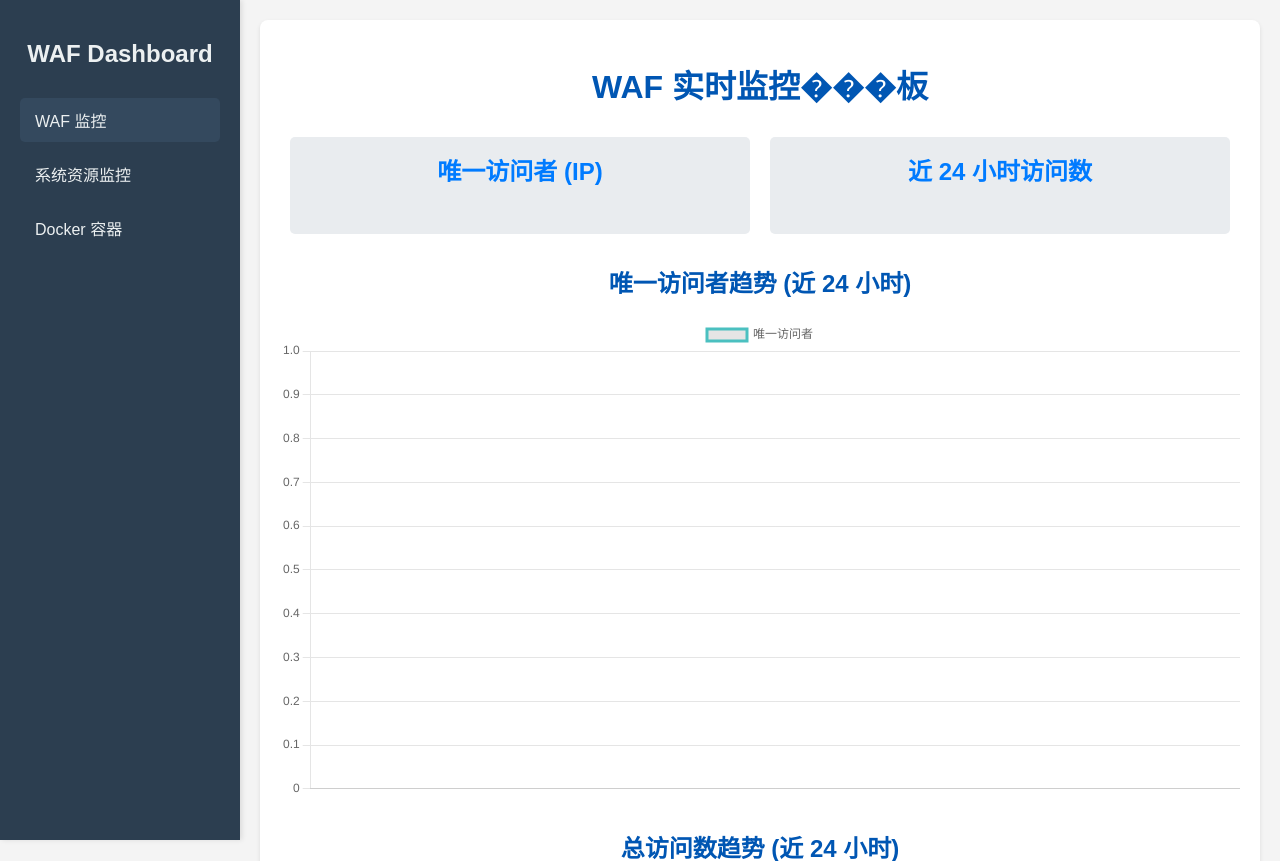
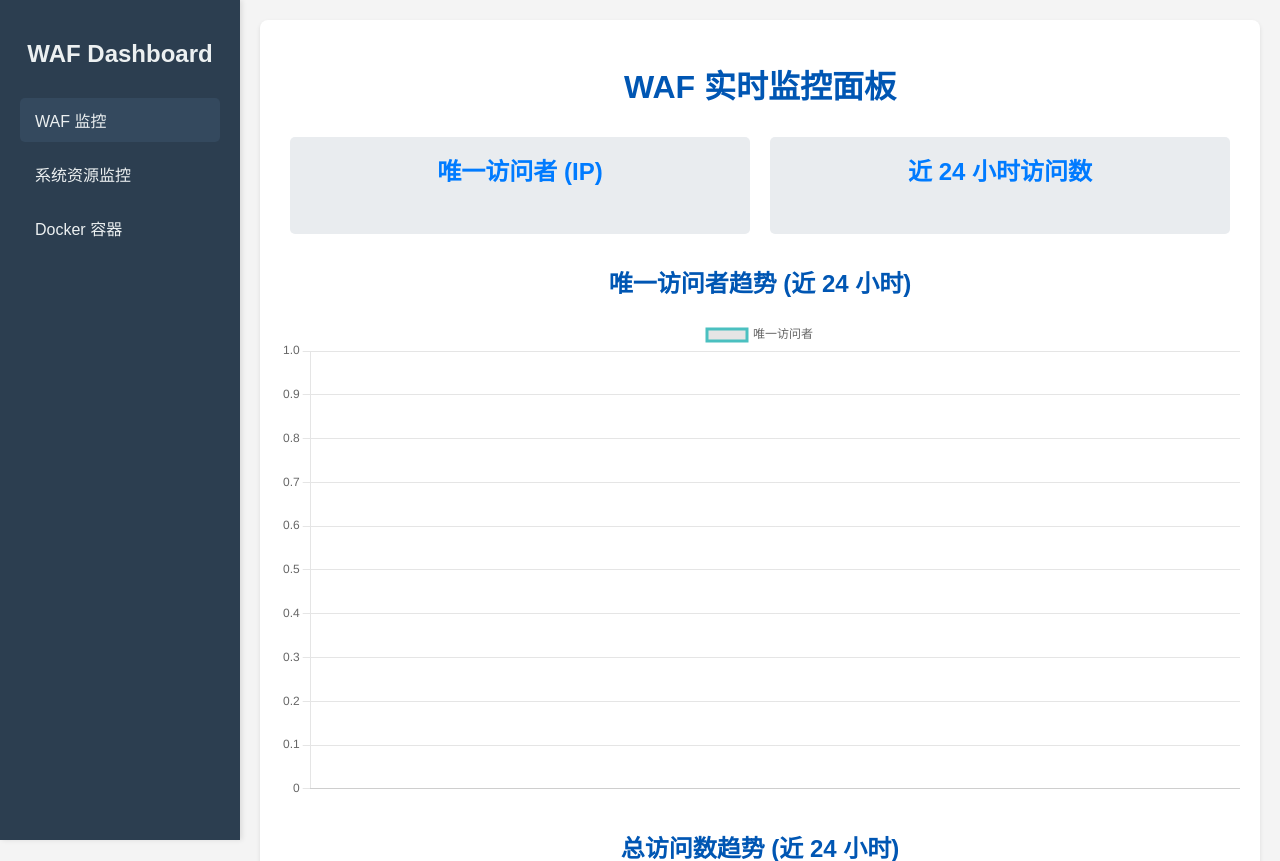
Before and after one commit to SuperUseryjh/waf, a Flask app: template dashboard/templates/index.html in a window 1280 px wide. Shown: the top 861 px of the page. Run offline with Flask 3, Linux system fonts and the light colour scheme; the template is opened without the code that fills it, so the values that code supplies are empty.

Commit message:
Update index.html

```diff
--- a/dashboard/templates/index.html
+++ b/dashboard/templates/index.html
@@ -3,7 +3,7 @@
 <head>
     <meta charset="UTF-8">
     <meta name="viewport" content="width=device-width, initial-scale=1.0">
-    <title>WAF Dashboard</title>
+    <title>WAF 监控面板</title>
     <script src="https://cdn.jsdelivr.net/npm/chart.js"></script>
     <style>
         body {
@@ -126,7 +126,7 @@
     <div class="main-content">
         <div id="waf-monitor" class="panel">
             <div class="container">
-                <h1>WAF 实时监控���板</h1>
+                <h1>WAF 实时监控面板</h1>
                 <div class="stats">
                     <div class="stat-box">
                         <h2>唯一访问者 (IP)</h2>
```
